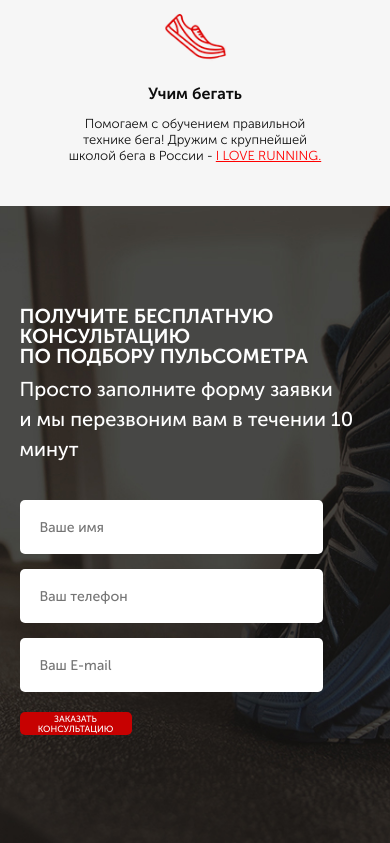
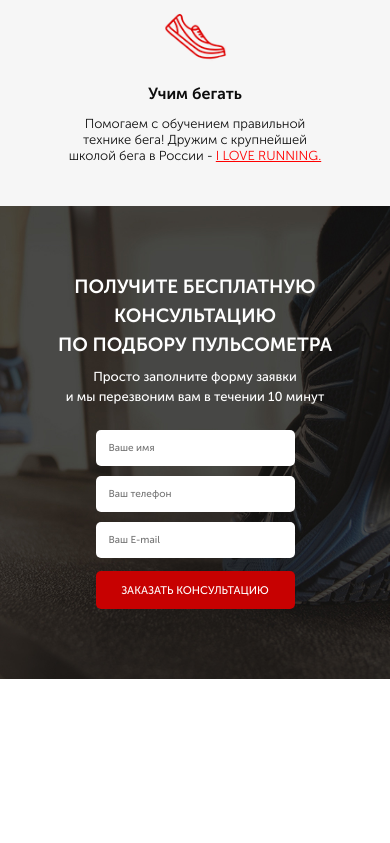
Before and after one commit to aklynio/pulse, a website: page src/index.html in a window 390 px wide. Shown: the part 914-1757 px from the top of the page. After the commit the page ends 1593 px from the top, so only its background shows below. Drawn offline with Linux system fonts and the light colour scheme; files whose address does not match are found by name.

Commit message:
mobile adaptation(consultation section)

```diff
--- a/src/sass/media/_media.scss
+++ b/src/sass/media/_media.scss
@@ -58,6 +58,11 @@
             height: 45px;
             font-size: 14px;
         }
+        &_submit {
+            width: 100%;
+            height: 52px;
+            font-size: 14px;
+        }
     }
     .advantages {
         padding: 66px 0 58px 0;
@@ -83,6 +88,31 @@
     .title {
         font-size: 27px;
         line-height: 27px;
+        &_white {
+            font-size: 32px;
+            line-height: 49px;
+        }
+    }
+    .consultation {
+        padding: 90px 0 97px 0;
+        &__descr {
+            margin-top: 7px;
+            font-size: 18px;
+            line-height: 27px;
+        }
+    }
+    .feed-form {
+        margin-top: 32px;
+        width: 273px;
+        input {
+            height: 49px;
+            font-size: 13px;
+            padding: 0 18px;
+            margin-bottom: 13px;
+            &:nth-child(3) {
+                margin-bottom: 18px;
+            }
+        }
     }
 }
 
@@ -146,6 +176,11 @@
             height: 40px;
             font-size: 13px;
         }
+        &_submit {
+            width: 100%;
+            height: 47px;
+            font-size: 13px;
+        }
     }
     .advantages {
         padding: 59px 0 52px 0;
@@ -171,6 +206,31 @@
     .title {
         font-size: 24px;
         line-height: 24px;
+        &_white {
+            font-size: 29px;
+            line-height: 44px;
+        }
+    }
+    .consultation {
+        padding: 81px 0 87px 0;
+        &__descr {
+            margin-top: 6px;
+            font-size: 16px;
+            line-height: 24px;
+        }
+    }
+    .feed-form {
+        margin-top: 29px;
+        width: 246px;
+        input {
+            height: 44px;
+            font-size: 12px;
+            padding: 0 16px;
+            margin-bottom: 12px;
+            &:nth-child(3) {
+                margin-bottom: 16px;
+            }
+        }
     }
 }
 
@@ -235,6 +295,11 @@
             height: 36px;
             font-size: 12px;
         }
+        &_submit {
+            width: 100%;
+            height: 42px;
+            font-size: 12px;
+        }
     }
     .advantages {
         padding: 53px 0 37px 0;
@@ -264,6 +329,31 @@
     .title {
         font-size: 22px;
         line-height: 22px;
+        &_white {
+            font-size: 23px;
+            line-height: 36px;
+        }
+    }
+    .consultation {
+        padding: 73px 0 78px 0;
+        &__descr {
+            margin-top: 5px;
+            font-size: 14px;
+            line-height: 22px;
+        }
+    }
+    .feed-form {
+        margin-top: 26px;
+        width: 221px;
+        input {
+            height: 40px;
+            font-size: 11px;
+            padding: 0 14px;
+            margin-bottom: 11px;
+            &:nth-child(3) {
+                margin-bottom: 14px;
+            }
+        }
     }
 }
 
@@ -321,6 +411,11 @@
             height: 32px;
             font-size: 11px;
         }
+        &_submit {
+            width: 100%;
+            height: 38px;
+            font-size: 11px;
+        }
     }
     .advantages {
         padding: 48px 0 33px 0;
@@ -350,5 +445,33 @@
     .title {
         font-size: 20px;
         line-height: 20px;
+        &_white {
+            font-size: 19px;
+            line-height: 29px;
+            text-align: center;
+        }
+    }
+    .consultation {
+        padding: 66px 0 70px 0;
+        &__descr {
+            margin-top: 4px;
+            font-size: 13px;
+            line-height: 20px;
+            text-align: center;
+        }
+    }
+    .feed-form {
+        margin: 0 auto;
+        margin-top: 23px;
+        width: 199px;
+        input {
+            height: 36px;
+            font-size: 10px;
+            padding: 0 13px;
+            margin-bottom: 10px;
+            &:nth-child(3) {
+                margin-bottom: 13px;
+            }
+        }
     }
 }
```
Also changed, not shown: src/css/style.min.css.
